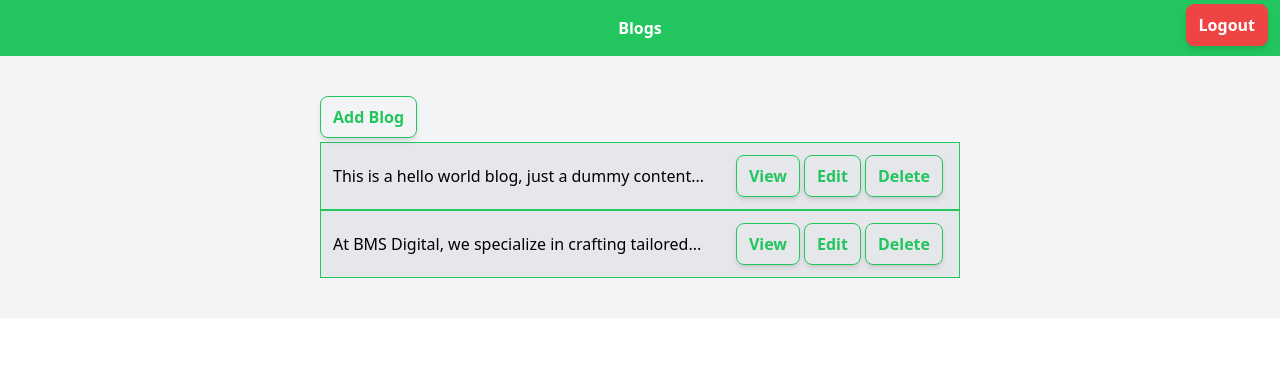
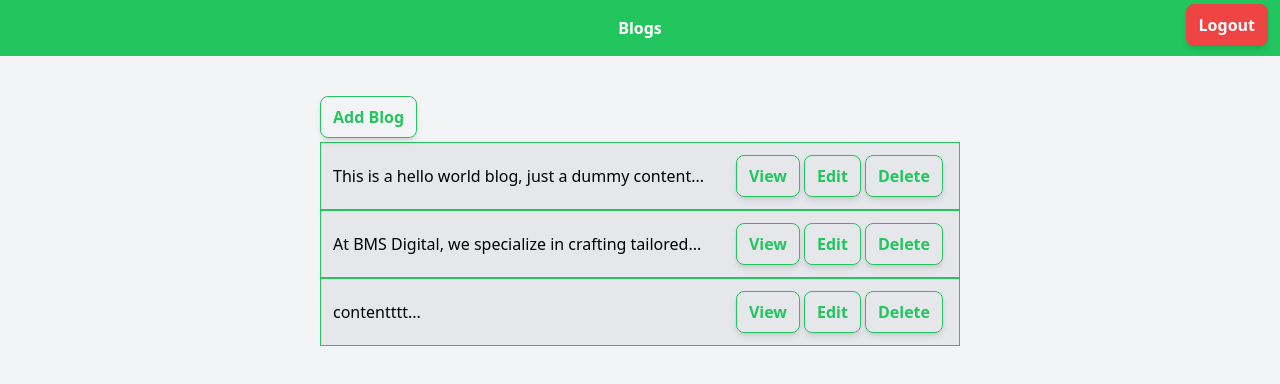
Before and after one commit to abdullahaslam2223/Blogger-with-roles-permissions, a React (Vite) app: page /blog in a window 1280 px wide. Shown: the top 384 px of the page. Built offline with nearby package versions, Linux system fonts and the light colour scheme; data requests are answered from the project's data file; sample sign-in values are in the browser's storage.

Commit message:
CRUD completed

```diff
--- a/db.json
+++ b/db.json
@@ -1,16 +1,22 @@
 {
   "blog": [
     {
-      "id": 1,
+      "id": "1",
       "title": "Hello World",
       "content": "This is a hello world blog, just a dummy content",
       "author": "Abdullah"
     },
     {
-      "id": 2,
+      "id": "2",
       "title": "BMS Digital",
       "content": "At BMS Digital, we specialize in crafting tailored digital solutions to propel your business forward. Our services range from captivating website development and seamless mobile app creation to robust API implementations. We prioritize user experience, performance, security, and scalability in every project, ensuring your digital solutions meet current needs and grow with your business. With a client-centric approach, experienced team, and commitment to cutting-edge technology, we deliver innovative and effective results. Contact us today to transform your digital presence and achieve your goals.",
       "author": "Abdullah Aslam"
+    },
+    {
+      "title": "title",
+      "content": "contentttt",
+      "author": "author",
+      "id": "6e23"
     }
   ]
 }
--- a/src/Components/Auth/PrivateRoute.tsx
+++ b/src/Components/Auth/PrivateRoute.tsx
@@ -1,5 +1,5 @@
 import React from "react";
-import { UserContext } from "../../Contexts/Role/UserContext";
+import { UserContext } from "../../Contexts/User/UserContext";
 import { Outlet, Navigate } from "react-router-dom";
 
 const PrivateRoute: React.FC = () => {
--- /dev/null
+++ b/src/Components/Blog/AddBlog.tsx
@@ -0,0 +1,87 @@
+import React from "react";
+import { ChangeEvent } from "react";
+
+const AddBlog: React.FC = () => {
+  const url = new URL(window.location.href);
+
+  const queryParams = new URLSearchParams(url.search);
+  const id = queryParams.get("id");
+  console.log(queryParams);
+  const handleEditBlog = async (): Promise<void> => {
+    if (id) {
+      const response = await fetch("http://localhost:3000/blog/" + id);
+      const json = await response.json();
+      setTitle(json.title);
+      setAuthor(json.author);
+      setContent(json.content);
+    }
+  };
+  React.useEffect((): void => {
+    handleEditBlog();
+  }, []);
+  const [title, setTitle] = React.useState<string | undefined>(undefined);
+  const [content, setContent] = React.useState<string | undefined>(undefined);
+  const [author, setAuthor] = React.useState<string | undefined>(undefined);
+  const handleSubmit = async () => {
+    const url = id
+      ? "http://localhost:3000/blog/" + id
+      : "http://localhost:3000/blog";
+    const method = id ? "PUT" : "POST";
+    const response = await fetch(url, {
+      method: method,
+      headers: {
+        "Content-Type": "application/json",
+      },
+      body: JSON.stringify({
+        title: title,
+        content: content,
+        author: author,
+      }),
+    });
+    const json = await response.json();
+    console.log(json);
+  };
+  return (
+    <div className="bg-gray-200">
+      <form
+        className="flex flex-col w-1/2 mx-auto pt-20 h-screen"
+        onSubmit={handleSubmit}
+      >
+        <input
+          className="p-2 mb-2"
+          type="text"
+          placeholder="Title"
+          value={title}
+          onChange={(e: ChangeEvent<HTMLInputElement>) =>
+            setTitle(e.target.value)
+          }
+          required
+        />
+        <input
+          className="p-2 mb-2"
+          type="text"
+          placeholder="Author"
+          value={author}
+          onChange={(e: ChangeEvent<HTMLInputElement>) =>
+            setAuthor(e.target.value)
+          }
+          required
+        />
+        <textarea
+          className="p-2 mb-2"
+          placeholder="Content"
+          value={content}
+          rows="5"
+          onChange={(e: ChangeEvent<HTMLTextAreaElement>) => {
+            setContent(e.target.value);
+          }}
+        />
+        <button className="px-3 mr-1 py-2 border text-green-500 border-green-500 border-1 font-semibold rounded-lg shadow-md hover:bg-green-500 hover:text-white focus:outline-none focus:ring-2 focus:ring-blue-400 focus:ring-opacity-75 transition duration-75">
+          Add Blog
+        </button>
+      </form>
+    </div>
+  );
+};
+
+export default AddBlog;
--- a/src/Components/Blog/BlogList.tsx
+++ b/src/Components/Blog/BlogList.tsx
@@ -2,12 +2,17 @@ import React from "react";
 import BlogRow from "./BlogRow";
 import { Blog } from "./types";
 import Action from "../Utils/Action";
-import { UserContext } from "../../Contexts/Role/UserContext";
+import { UserContext } from "../../Contexts/User/UserContext";
+import { useNavigate } from "react-router-dom";
 
 const BlogList: React.FC = () => {
+  const navigate = useNavigate();
   const { user } = React.useContext(UserContext);
   console.log("Role ", user);
   const [blogs, setBlogs] = React.useState<Blog[] | null>(null);
+  const handleAddBlog = () => {
+    navigate("/add-blog");
+  };
 
   async function fetchBlogs() {
     const response = await fetch("http://localhost:3000/blog");
@@ -21,7 +26,7 @@ const BlogList: React.FC = () => {
 
   return (
     <div className="w-1/2 mx-auto py-10">
-      <Action handleClick={() => {}} text="Add Blog" />
+      <Action handleClick={handleAddBlog} text="Add Blog" />
       <div className="mt-1">
         {blogs && blogs.map((blog) => <BlogRow key={blog.id} blog={blog} />)}
       </div>
--- a/src/Components/Blog/BlogRow.tsx
+++ b/src/Components/Blog/BlogRow.tsx
@@ -1,14 +1,27 @@
 import React from "react";
 import Action from "../Utils/Action";
 import { Blog } from "./types";
-import { UserContext } from "../../Contexts/Role/UserContext";
+import { UserContext } from "../../Contexts/User/UserContext";
 import { useNavigate } from "react-router-dom";
 
 const BlogRow: React.FC<Blog> = ({ blog }) => {
   const { user } = React.useContext(UserContext);
   const navigate = useNavigate();
-  const handleViewClick = () => {
+  const handleViewClick = (): void => {
     navigate("/blog/" + blog.id);
+  };
+  const handleEditBlog = (): void => {
+    navigate("/add-blog?id=" + blog.id);
+  };
+  const handleDeleteClick = async (): Promise<void> => {
+    const confirmation = confirm("Do you want to delete this blog?");
+    if (confirmation) {
+      const response = await fetch("http://localhost:3000/blog/" + blog.id, {
+        method: "DELETE",
+      });
+      const json = await response.json();
+      console.log(json);
+    }
   };
 
   return (
@@ -17,12 +30,12 @@ const BlogRow: React.FC<Blog> = ({ blog }) => {
       <div>
         <Action handleClick={handleViewClick} text="View" />
         {user.role === "admin" || user.role === "manager" ? (
-          <Action handleClick={() => {}} text="Edit" />
+          <Action handleClick={handleEditBlog} text="Edit" />
         ) : (
           ""
         )}
         {user.role == "admin" ? (
-          <Action handleClick={() => {}} text="Delete" />
+          <Action handleClick={handleDeleteClick} text="Delete" />
         ) : (
           ""
         )}
--- a/src/Components/Layout/Layout.tsx
+++ b/src/Components/Layout/Layout.tsx
@@ -1,6 +1,6 @@
 import React from "react";
 import { Outlet, useNavigate } from "react-router-dom";
-import { UserContext } from "../../Contexts/Role/UserContext";
+import { UserContext } from "../../Contexts/User/UserContext";
 const Layout = () => {
   const navigate = useNavigate();
   const { user, setUser } = React.useContext(UserContext);
--- a/src/Components/Login/Login.tsx
+++ b/src/Components/Login/Login.tsx
@@ -1,6 +1,6 @@
 import React, { FormEvent, ChangeEvent } from "react";
 import { useNavigate } from "react-router-dom";
-import { UserContext } from "../../Contexts/Role/UserContext";
+import { UserContext } from "../../Contexts/User/UserContext";
 
 const Login = () => {
   const navigate = useNavigate();
--- a/src/main.tsx
+++ b/src/main.tsx
@@ -10,9 +10,10 @@ import {
 } from "react-router-dom";
 import BlogDetails from "./Components/Blog/BlogDetails";
 import Login from "./Components/Login/Login.tsx";
-import { UserProvider } from "./Contexts/Role/UserContext.tsx";
+import { UserProvider } from "./Contexts/User/UserContext.tsx";
 import PrivateRoute from "./Components/Auth/PrivateRoute.tsx";
 import Layout from "./Components/Layout/Layout.tsx";
+import AddBlog from "./Components/Blog/AddBlog.tsx";
 
 const router = createBrowserRouter(
   createRoutesFromElements(
@@ -22,6 +23,7 @@ const router = createBrowserRouter(
         <Route path="/" element={<PrivateRoute />}>
           <Route path="blog" element={<App />} />
           <Route path="blog/:id" element={<BlogDetails />} />
+          <Route path="add-blog" element={<AddBlog />} />
         </Route>
       </Route>
     </>
```
Also changed, not shown: src/Contexts/User/UserContext.tsx (renamed from src/Contexts/Role/UserContext.tsx).
